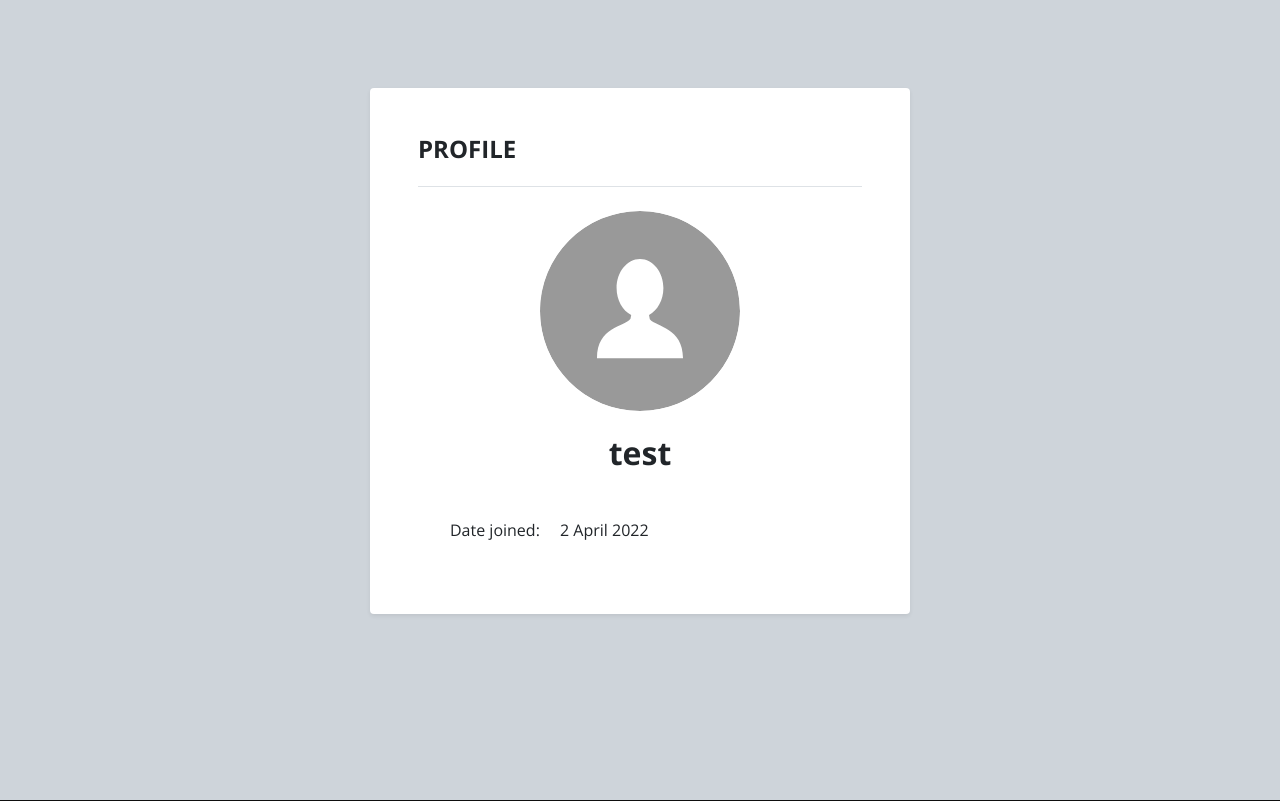
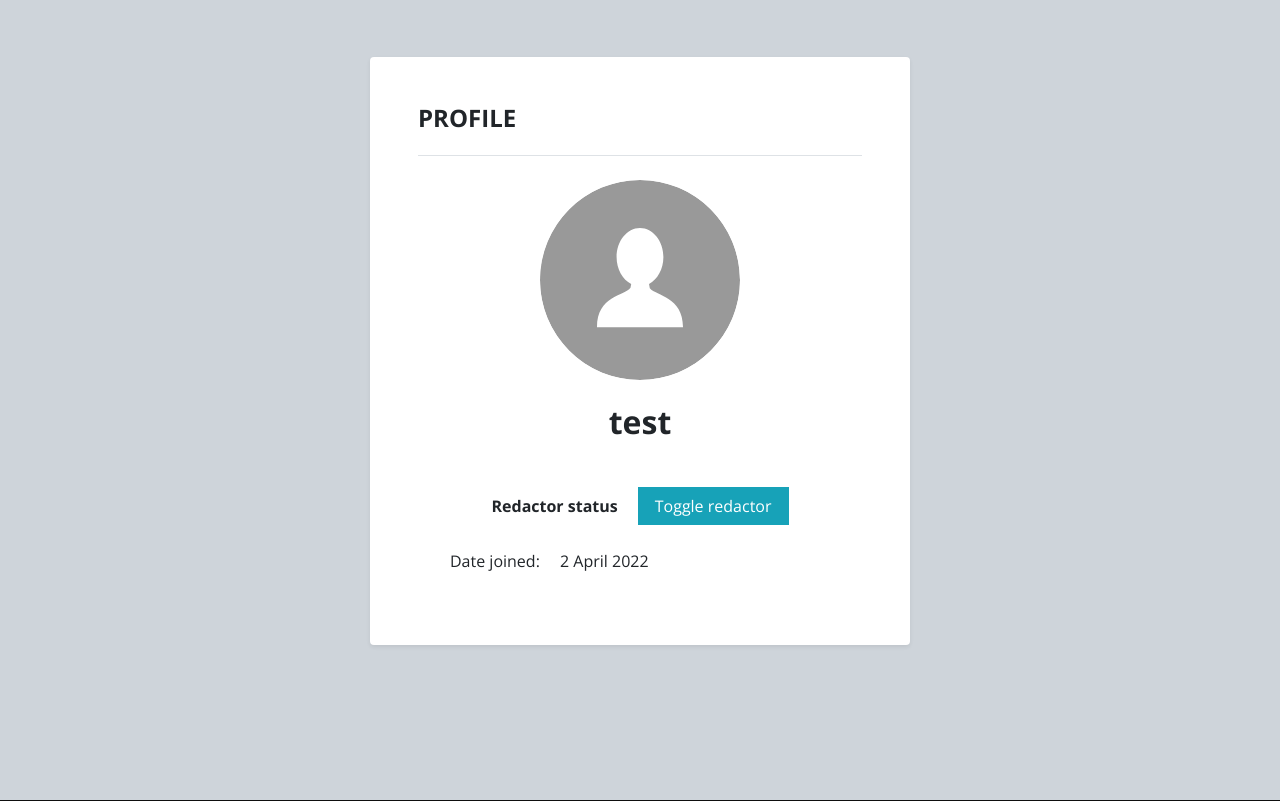
Before and after one commit to pietrykovsky/django-blog, a Django app: page /users/2/profile/ in a window 1280 px wide. Shown: the part 87-888 px from the top of the page. Run offline with Django 4.2, Linux system fonts and the light colour scheme; a user stored in the database is signed in; data comes from the database, SQL or seed files in the repository; both versions use the stored data as it was after the commit; some libraries are stand-ins or nearby versions.

Commit message:
added user promoting to redactor status functionality

```diff
--- a/blog/settings.py
+++ b/blog/settings.py
@@ -145,7 +145,7 @@ DEFAULT_AUTO_FIELD = 'django.db.models.BigAutoField'
 
 # CKEDITOR config
 
-CKEDITOR_UPLOAD_PATH = "posts/"
+CKEDITOR_UPLOAD_PATH = "posts/img/"
 
 CKEDITOR_CONFIGS = {
 'default': {
--- a/blog/urls.py
+++ b/blog/urls.py
@@ -3,9 +3,14 @@ from django.urls import path, include
 from django.conf import settings
 from django.conf.urls.static import static
 
+from posts.decorators import user_is_redactor
+from django.views.decorators.cache import never_cache
+from ckeditor_uploader import views as ckeditor_views
+
 urlpatterns = [
     path('admin/', admin.site.urls),
     path('users/', include('users.urls')),
     path('', include('posts.urls')),
-    path('ckeditor/', include('ckeditor_uploader.urls')),
+    path('ckeditor/upload/', user_is_redactor(ckeditor_views.upload), name='ckeditor_upload'),
+    path('ckeditor/browse/', never_cache(user_is_redactor(ckeditor_views.browse)), name='ckeditor_browse'),
 ] + static(settings.STATIC_URL, document_root = settings.STATIC_ROOT) + static(settings.MEDIA_URL, document_root = settings.MEDIA_ROOT)
--- a/posts/admin.py
+++ b/posts/admin.py
@@ -1,6 +1,7 @@
 from django.contrib import admin
-from .models import Post, Comment
+from .models import Category, Post, Comment
 
 # Register your models here.
+admin.site.register(Category)
 admin.site.register(Post)
 admin.site.register(Comment)
--- a/templates/index.html
+++ b/templates/index.html
@@ -76,7 +76,7 @@
     <div class="row">
       {% for post in recent %}
       <div class="post col-md-4">
-        <div class="post-thumbnail"><a href="{% url 'post' post.pk %}"><img src="{{ post.thumbnail.url }}" alt="..." class="img-fluid"></a></div>
+        <div class="post-thumbnail"><a href="{% url 'post' post.pk %}"><img src="{{ post.thumbnail.url }}" alt="..." class="img-fluid"/></a></div>
         <div class="post-details">
           <div class="post-meta d-flex justify-content-between">
             <div class="date">{{ post.timestamp|date:"j F Y" }}</div>
--- a/templates/users/profile.html
+++ b/templates/users/profile.html
@@ -12,6 +12,20 @@
         </div>
     </div>
     <div class="px-3">
+        <div class="d-flex justify-content-center align-items-center mb-4">
+            {% if profile.is_redactor or profile.is_staff %}
+            <strong class="mr-3">Redactor status</strong>
+            {% else %}
+            <strong class="mr-3">User status</strong>
+            {% endif %}
+            {% if request.user.is_redactor or request.user.is_staff and request.user != profile %}
+            <div class="ml-1">
+                <form action="{% url 'toggle_redactor' profile.pk %}" method="post"> {% csrf_token %}
+                    <button class="btn btn-info">Toggle redactor</button>
+                </form>
+            </div>
+            {% endif %}
+        </div>
         {% if profile.first_name %}
         <div>
             <span class="mr-3">Firstname:</span>
--- a/users/urls.py
+++ b/users/urls.py
@@ -1,5 +1,5 @@
 from django.urls import path
-from .views import UserRegistrationView, UserLoginView, UserLogoutView, UserProfileView, UserEditView, UserPasswordResetView, UserPasswordResetDoneView, UserPasswordResetConfirmView, UserPasswordResetCompleteView, UserPasswordChangeView, UserPasswordChangeDoneView
+from .views import UserRegistrationView, UserLoginView, UserLogoutView, UserProfileView, UserEditView, UserPasswordResetView, UserPasswordResetDoneView, UserPasswordResetConfirmView, UserPasswordResetCompleteView, UserPasswordChangeView, UserPasswordChangeDoneView, toggle_user_redactor
 
 urlpatterns = [
     path('register/', UserRegistrationView.as_view(), name='register'),
@@ -14,4 +14,5 @@ urlpatterns = [
     path('<int:pk>/profile/', UserProfileView.as_view(), name='profile'),
     path('<slug:slug>/profile/', UserProfileView.as_view(), name='profile'),
     path('profile/edit/', UserEditView.as_view(), name='edit'),
+    path('<int:pk>/profile/toggle_redactor/', toggle_user_redactor, name='toggle_redactor'),
 ]
--- a/users/views.py
+++ b/users/views.py
@@ -1,4 +1,4 @@
-from django.shortcuts import render
+from django.shortcuts import render, get_object_or_404, reverse, redirect
 from django.views.generic.edit import CreateView, UpdateView
 from django.views.generic.detail import DetailView
 from django.contrib.auth.views import LoginView, LogoutView, PasswordResetView, PasswordResetDoneView, PasswordResetConfirmView, PasswordResetCompleteView, PasswordChangeView, PasswordChangeDoneView
@@ -7,13 +7,14 @@ from django.urls import reverse_lazy
 
 from .models import User
 from .forms import UserRegistrationForm, UserEditForm
+from posts.decorators import user_is_redactor
 
 # Create your views here.
 class UserRegistrationView(CreateView):
     model = User
     form_class = UserRegistrationForm
     template_name = 'users/register.html'
-    success_url = reverse_lazy('home')
+    success_url = reverse_lazy('login')
     redirect_authenticated_user = True
 
 class UserLoginView(LoginView):
@@ -63,3 +64,15 @@ class UserEditView(LoginRequiredMixin, UpdateView):
 
     def get_object(self, *args, **kwargs):
         return self.request.user
+
+@user_is_redactor
+def toggle_user_redactor(request, pk):
+    user = get_object_or_404(User, pk=pk)
+    if request.method == 'POST':
+        if user.is_redactor:
+            user.is_redactor = False
+            user.save()
+        else:
+            user.is_redactor = True
+            user.save()
+    return redirect(reverse('profile', kwargs={'pk': user.pk}))
```
Also changed, not shown: db.sqlite3, readme.md (added), 1 other file.
